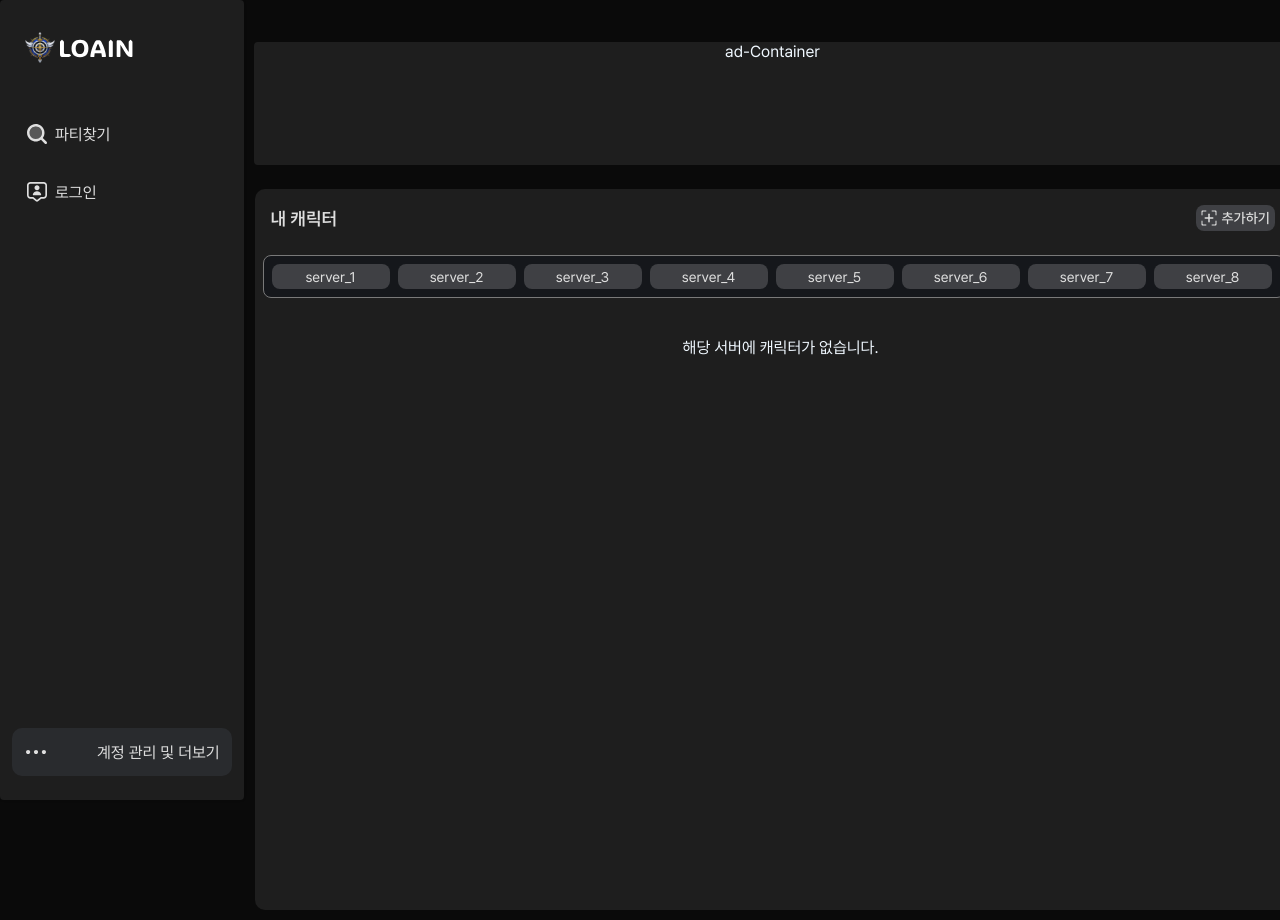
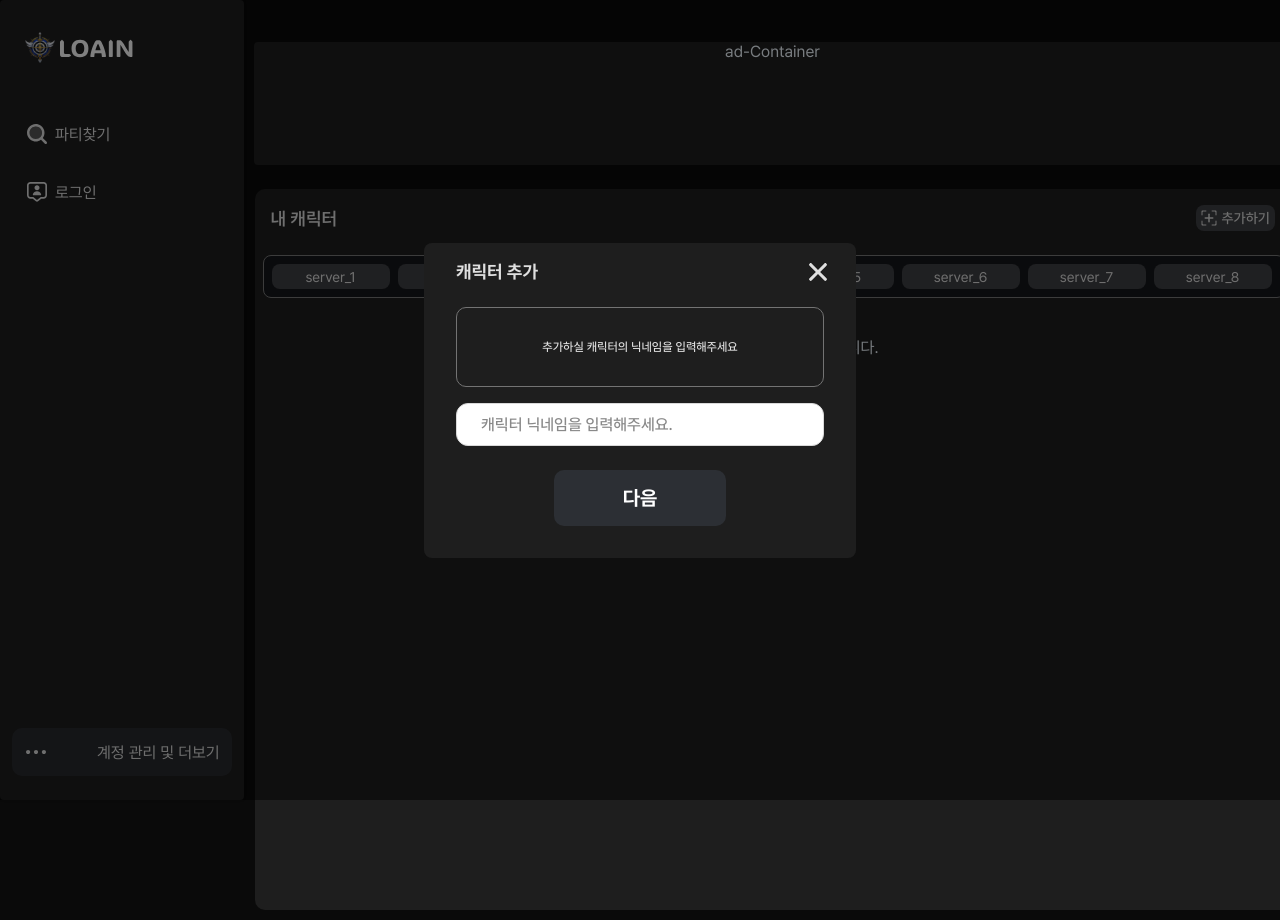
Before and after one commit to bsko98/loain, a React (Create React App) app: page /manageMyCharacter in a window 1280 px wide. Both pictures are taken after a click on the button "추가하기". Built offline with nearby package versions, Linux system fonts and the light colour scheme.

Commit message:
feat: 캐릭터 추가 모달 구현 및 캐릭터 추가 수신부 로직 작성

```diff
--- /dev/null
+++ b/src/components/AddCharacterComponent.css
@@ -0,0 +1,234 @@
+.add-character-container{
+    display: flex;
+    flex-direction: column;
+    align-items: center;
+    padding: 16px 32px 32px;
+    gap: 24px;
+
+    position: absolute;
+    width: 368px;
+    height: 267px;
+    left: calc(50% - 432px/2);
+    top: calc(50% - 315px/2 + 0.5px);
+
+    background: #1E1E1E;
+    border-radius: 8px;
+}
+
+.add-character-info-box{
+    display: flex;
+    flex-direction: column;
+    align-items: flex-start;
+    padding: 0px;
+    gap: 16px;
+
+    width: 368px;
+    height: 187px;
+
+
+    /* Inside auto layout */
+    flex: none;
+    order: 0;
+    flex-grow: 0;
+}
+
+.add-character-button{
+    /* Frame 427322403 */
+
+/* Auto layout */
+display: flex;
+flex-direction: row;
+justify-content: center;
+align-items: center;
+padding: 16px 32px;
+gap: 10px;
+
+width: 108px;
+height: 24px;
+
+background: #2C2F34;
+border-radius: 10px;
+
+/* Inside auto layout */
+flex: none;
+order: 1;
+flex-grow: 0;
+
+
+font-family: 'Pretendard';
+font-style: normal;
+font-weight: 700;
+font-size: 20px;
+line-height: 24px;
+/* identical to box height */
+display: flex;
+align-items: center;
+text-align: center;
+
+color: #FFFFFF;
+
+
+}
+
+.add-character-text-area{
+    /* Frame 427322458 */
+
+/* Auto layout */
+display: flex;
+flex-direction: column;
+align-items: flex-start;
+padding: 0px;
+gap: 24px;
+
+width: 368px;
+height: 128px;
+
+
+/* Inside auto layout */
+flex: none;
+order: 0;
+align-self: stretch;
+flex-grow: 0;
+
+}
+
+.add-character-input-area{
+    /* Frame 427322457 */
+
+/* Auto layout */
+display: flex;
+flex-direction: column;
+align-items: flex-start;
+padding: 0px;
+gap: 16px;
+
+width: 368px;
+height: 43px;
+
+
+/* Inside auto layout */
+flex: none;
+order: 1;
+align-self: stretch;
+flex-grow: 0;
+
+}
+
+.add-character-text-area-title{
+
+display: flex;
+flex-direction: row;
+justify-content: space-between;
+align-items: center;
+padding: 0px;
+gap: 257px;
+
+width: 368px;
+height: 24px;
+
+
+/* Inside auto layout */
+flex: none;
+order: 0;
+flex-grow: 0;
+
+
+font-family: 'Pretendard';
+font-style: normal;
+font-weight: 700;
+font-size: 18px;
+line-height: 21px;
+display: flex;
+align-items: center;
+
+color: #DFDFDF;
+
+}
+
+.character-change-modal-close-btn {
+    width: 24px;
+    height: 24px;
+    background: none;
+    border: none;
+    color: #DFDFDF;
+    font-size: 20px;
+    cursor: pointer;
+}
+
+.add-character-text-area-description{
+    /* Frame 427322456 */
+
+box-sizing: border-box;
+
+/* Auto layout */
+display: flex;
+flex-direction: row;
+justify-content: center;
+align-items: center;
+padding: 12px;
+gap: 10px;
+
+width: 368px;
+height: 80px;
+
+border: 1px solid #737373;
+border-radius: 10px;
+
+/* Inside auto layout */
+flex: none;
+order: 1;
+flex-grow: 0;
+
+
+font-family: 'Pretendard';
+font-style: normal;
+font-weight: 500;
+font-size: 12px;
+line-height: 14px;
+text-align: center;
+
+color: #DFDFDF;
+
+
+}
+
+.add-character-input-area-input{
+/* Frame 427319569 */
+
+box-sizing: border-box;
+
+/* Auto layout */
+display: flex;
+flex-direction: row;
+justify-content: center;
+align-items: center;
+padding: 12px 24px;
+gap: 10px;
+
+width: 368px;
+height: 43px;
+
+background: #FFFFFF;
+border: 1px solid #D9D9D9;
+border-radius: 12px;
+
+/* Inside auto layout */
+flex: none;
+order: 0;
+flex-grow: 0;
+
+
+font-family: 'Pretendard';
+font-style: normal;
+font-weight: 500;
+font-size: 16px;
+line-height: 19px;
+/* identical to box height */
+display: flex;
+align-items: flex-end;
+
+color: #000000;
+
+
+
+}
--- /dev/null
+++ b/src/components/AddCharacterComponent.jsx
@@ -0,0 +1,32 @@
+import React from 'react'
+import './AddCharacterComponent.css'
+import { ReactComponent as CloseButton} from "../assets/images/CloseButton.svg";
+
+const AddCharacterComponent = ({isOpen, onClose}) => {
+    if (!isOpen) return null;
+  return (
+    <div className='filter-modal-overlay'>
+        <div className='add-character-container'>
+            <div className='add-character-info-box'>
+                <div className='add-character-text-area'>
+                    <div className='add-character-text-area-title'>
+                        캐릭터 추가
+                        <button className="character-change-modal-close-btn" onClick={()=>onClose()}><CloseButton/></button>
+                    </div>
+                    <div className='add-character-text-area-description'>
+                        추가하실 캐릭터의 닉네임을 입력해주세요
+                    </div>
+                </div>
+                <div className='add-character-input-area'>
+                    <input type='text' className='add-character-input-area-input' placeholder='캐릭터 닉네임을 입력해주세요.'/>
+                </div>
+            </div>
+            <div className='add-character-button'>
+                다음
+            </div>
+        </div>
+    </div>
+  )
+}
+
+export default AddCharacterComponent
--- a/src/components/myCharacterModal.css
+++ b/src/components/myCharacterModal.css
@@ -19,7 +19,7 @@
 }
 
 /* 추가하기 버튼 */
-.add-character-button{
+.open-add-character-button{
 
     display: flex;
     flex-direction: row;
--- a/src/components/myCharacterModal.jsx
+++ b/src/components/myCharacterModal.jsx
@@ -3,6 +3,7 @@ import './myCharacterModal.css'
 import CharacterInfoComponent from './characterInfoComponent'
 import './CharacterChangeModal.css'
 import { ReactComponent as AddButton} from '../assets/images/addButton.svg'
+import AddCharacterComponent from "./AddCharacterComponent";
 
 
 //TODO - 정보 갱신 누를시 어떤 이벤트가 작동하는지 확인해봐야될듯
@@ -20,12 +21,13 @@ const MyCharacterModal = ({state}) => {
   ]
 
   const [activeServer, setActiveServer] = useState(null);
+  const [isAddCharacterModalOpen,setIsAddCharacterModalOpen] = useState(false);
 
   return (
     <div className='my-character-container'>
       <div className='my-character-add-button-row'>
           <span className="my-character-tittle">내 캐릭터</span>
-          <button className='add-character-button'>
+          <button className='open-add-character-button' onClick={()=>setIsAddCharacterModalOpen(!isAddCharacterModalOpen)}>
               <AddButton/>
               <span className='add-character-button-text'>
                   추가하기
@@ -57,7 +59,7 @@ const MyCharacterModal = ({state}) => {
               <div className="no-character"><p>해당 서버에 캐릭터가 없습니다.</p></div>
         )}
       </div>
-
+      <AddCharacterComponent isOpen = {isAddCharacterModalOpen} onClose={()=>setIsAddCharacterModalOpen(!isAddCharacterModalOpen)}/>
   </div>
   )
 }
--- a/src/socket/events/addCharacter.js
+++ b/src/socket/events/addCharacter.js
@@ -1,13 +1,20 @@
+import { CharacterEntityMapper } from "../../mappers/entityMappers/characterEntityMapper"
 
 export const addCharacterEventHandler = (states) => {
     return {
-        name: "",
+        name: "addCharacter",
         handle: (data) => {
             if(data.status === "error") {
                 console.log("Error");
                 return;
             }
-            console.log(`!`)
+
+            const addedCharacter = CharacterEntityMapper.toInternal(data.character);
+
+            states.myData.characters.put(addedCharacter);
+
+            states.setMyData({...states.myData});
+            console.log(`캐릭터 추가 완료`)
         }
     }
 }
```
